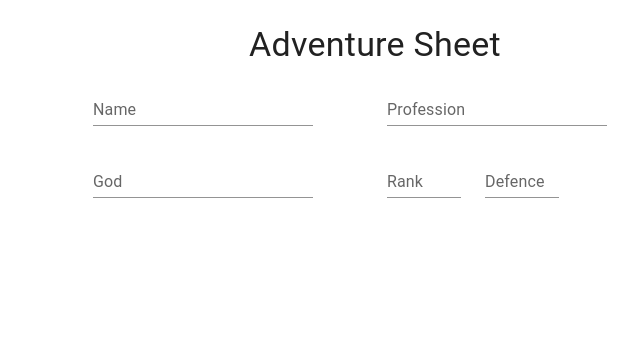
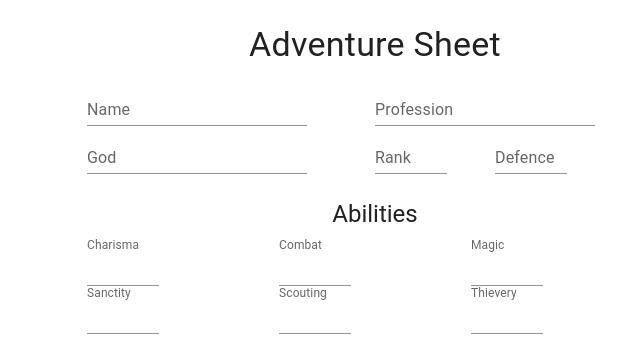
Before and after one commit to keykey7/fabbwled, a React (Vite) app in the folder fabbwled-frontend/: page /create/character in a window 1280 px wide. Shown: the top 338 px of the page, without its empty margins (265-905 px from the left). Built offline with nearby package versions, Linux system fonts and the light colour scheme.

Commit message:
next fields & foramtting

```diff
--- a/fabbwled-frontend/src/routes/create/AdventureSheet.tsx
+++ b/fabbwled-frontend/src/routes/create/AdventureSheet.tsx
@@ -1,40 +1,201 @@
-import {Container, Grid, Paper, TextField, Typography} from "@mui/material";
-import React from "react";
-import './adventure-sheet.scss'
+import { Container, Grid, TextField, Typography } from "@mui/material";
+import { useState } from "react";
+import "./adventure-sheet.scss";
+
+type Abilities = {
+  charisma: number;
+  combat: number;
+  magic: number;
+  sanctity: number;
+  scouting: number;
+  thievery: number;
+};
 
 export default function AdventureSheet() {
-    return <div><br/>
+  const [name, setName] = useState<string>("");
+  const [abilities, setAbilities] = useState<Abilities>({
+    charisma: 1,
+    combat: 1,
+    magic: 1,
+    sanctity: 1,
+    scouting: 1,
+    thievery: 1,
+  });
+
+  const handleAbilityChange = (
+    event: React.ChangeEvent<HTMLInputElement>,
+    abilityName: keyof Abilities,
+  ) => {
+    const inputValue = parseInt(event.target.value);
+
+    if (!isNaN(inputValue) && inputValue >= 1 && inputValue <= 10) {
+      setAbilities((prevAbilities) => ({
+        ...prevAbilities,
+        [abilityName]: inputValue,
+      }));
+    }
+  };
+
+  const handleKeyPress = (event: {
+    key: string;
+    preventDefault: () => void;
+  }) => {
+    const allowedKeys = /[0-9]|Backspace|ArrowLeft|ArrowRight/;
+
+    if (!allowedKeys.test(event.key)) {
+      event.preventDefault();
+    }
+  };
+
+  return (
+    <div>
+      <br />
       <Container>
-            <Typography variant="h4" gutterBottom style={{textAlign: "center"}}>
+        <Typography variant="h4" gutterBottom style={{ textAlign: "center" }}>
           Adventure Sheet
         </Typography>
-            <Grid container spacing={3}>
+        <Grid container>
           {/* Row 1 */}
-                <Grid item xs={3}/>
+          <Grid item xs={3} />
           <Grid item xs={3}>
-                    <TextField label="Name" variant="standard"/>
+            <TextField
+              label="Name"
+              variant="standard"
+              onChange={(e) => setName(e.target.value)}
+            />
           </Grid>
           <Grid item xs={3}>
-                    <TextField label="Profession" variant="standard"/>
+            <TextField label="Profession" variant="standard" />
           </Grid>
-                <Grid item xs={3}/>
-                <Grid/>
+          <Grid item xs={3} />
 
           {/* Row 2 */}
-                <Grid item xs={3}/>
+          <Grid item xs={3} />
           <Grid item xs={3}>
-                    <TextField label="God" variant="standard"/>
+            <TextField label="God" variant="standard" />
           </Grid>
+          <Grid item xs={0.75}>
+            <TextField label="Rank" variant="standard" />
+          </Grid>
+          <Grid item xs={0.5} />
+          <Grid item xs={0.75}>
+            <TextField label="Defence" variant="standard" />
+          </Grid>
+          <Grid item xs={4} />
+        </Grid>
+        <br />
+        <Typography variant="h5" gutterBottom style={{ textAlign: "center" }}>
+          {name === "Nikolaj" ? "Disabilities" : "Abilities"}
+        </Typography>
+        <Grid container>
+          <Grid item xs={3} />
           <Grid item xs={1}>
-                    <TextField label="Rank" variant="standard"/>
+            <TextField
+              label="Charisma"
+              variant="standard"
+              type="number"
+              InputLabelProps={{
+                shrink: true,
+              }}
+              inputProps={{
+                min: 1,
+                max: 10,
+              }}
+              onKeyPress={handleKeyPress}
+              onChange={(e) => handleAbilityChange(e, "charisma")}
+            />
           </Grid>
+          <Grid item xs={1} />
           <Grid item xs={1}>
-                    <TextField label="Defence" variant="standard"/>
+            <TextField
+              label="Combat"
+              variant="standard"
+              type="number"
+              InputLabelProps={{
+                shrink: true,
+              }}
+              inputProps={{
+                min: 1,
+                max: 10,
+              }}
+              onKeyPress={handleKeyPress}
+              onChange={(e) => handleAbilityChange(e, "combat")}
+            />
           </Grid>
-                <Grid item xs={3}/>
-                <Grid/>
+          <Grid item xs={1} />
+          <Grid item xs={1}>
+            <TextField
+              label="Magic"
+              variant="standard"
+              type="number"
+              InputLabelProps={{
+                shrink: true,
+              }}
+              inputProps={{
+                min: 1,
+                max: 10,
+              }}
+              onKeyPress={handleKeyPress}
+              onChange={(e) => handleAbilityChange(e, "magic")}
+            />
+          </Grid>
+          <Grid item xs={3} />
+
+          {/* Row 3 */}
+          <Grid item xs={3} />
+          <Grid item xs={1}>
+            <TextField
+              label="Sanctity"
+              variant="standard"
+              type="number"
+              InputLabelProps={{
+                shrink: true,
+              }}
+              inputProps={{
+                min: 1,
+                max: 10,
+              }}
+              onKeyPress={handleKeyPress}
+              onChange={(e) => handleAbilityChange(e, "sanctity")}
+            />
+          </Grid>
+          <Grid item xs={1} />
+          <Grid item xs={1}>
+            <TextField
+              label="Scouting"
+              variant="standard"
+              type="number"
+              InputLabelProps={{
+                shrink: true,
+              }}
+              inputProps={{
+                min: 1,
+                max: 10,
+              }}
+              onKeyPress={handleKeyPress}
+              onChange={(e) => handleAbilityChange(e, "scouting")}
+            />
+          </Grid>
+          <Grid item xs={1} />
+          <Grid item xs={1}>
+            <TextField
+              label="Thievery"
+              variant="standard"
+              type="number"
+              InputLabelProps={{
+                shrink: true,
+              }}
+              inputProps={{
+                min: 1,
+                max: 10,
+              }}
+              onKeyPress={handleKeyPress}
+              onChange={(e) => handleAbilityChange(e, "thievery")}
+            />
+          </Grid>
+          <Grid item xs={3} />
         </Grid>
       </Container>
     </div>
-        ;
+  );
 }
--- a/fabbwled-frontend/src/routes/create/adventure-sheet.scss
+++ b/fabbwled-frontend/src/routes/create/adventure-sheet.scss
@@ -1,6 +1,6 @@
 .adventureSheet {
-  marginLeft: '20%';
-  marginRight: '20%';
-  justifyContent: 'center';
-  alignItems: 'center';
+  marginleft: "20%";
+  marginright: "20%";
+  justifycontent: "center";
+  alignitems: "center";
 }
--- a/fabbwled-frontend/src/routes/create/choose-create.scss
+++ b/fabbwled-frontend/src/routes/create/choose-create.scss
@@ -15,7 +15,7 @@ button {
   border-radius: 5px;
   cursor: pointer;
   box-shadow: 2px 2px 5px rgba(0, 0, 0, 0.2);
-  transition: transform .3s;
+  transition: transform 0.3s;
 }
 
 /* Hover effect */
```
Also changed, not shown: fabbwled-frontend/src/App.tsx (+10 -9 lines), fabbwled-frontend/src/routes/create/ChooseCreate.tsx (+13 -8 lines). Lines whose indentation alone changed are shown as unchanged.
